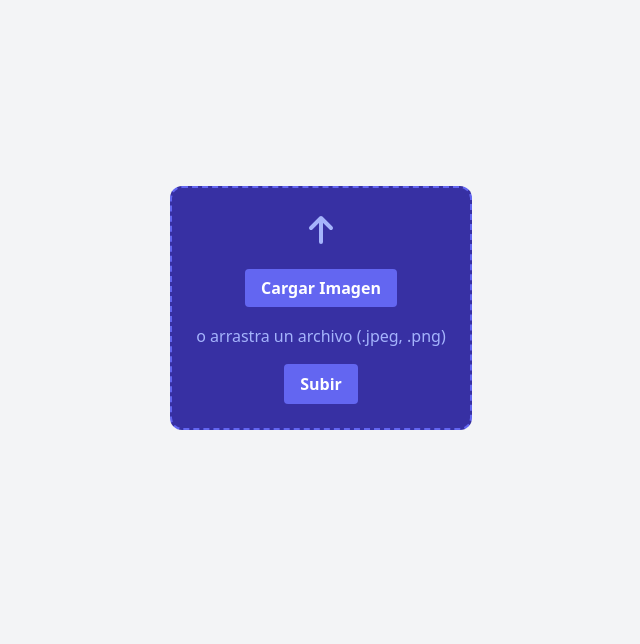
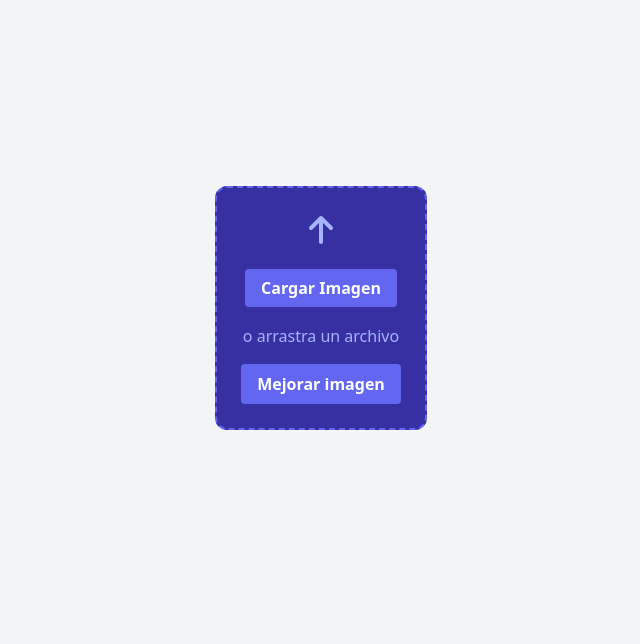
Before and after one commit to FranCamposC/SwinIR-Restore, a Flask app: page / in a window 1280 px wide. Shown: the part 56-700 px from the top of the page, without its empty margins (319-959 px from the left). Run offline with Flask 3, Linux system fonts and the light colour scheme; some libraries are stand-ins or nearby versions.

Commit message:
Codigo terminado

```diff
--- a/app.py
+++ b/app.py
@@ -1,18 +1,35 @@
 import os
 import subprocess
 from flask import Flask, request, redirect, url_for, render_template
+import time
+import shutil
+
 
 app = Flask(__name__)
 app.config['UPLOAD_FOLDER'] = 'testsets/RealSRSet+5images'
-app.config['RESULT_FOLDER'] = 'results/swinir_real_sr_x4'
+app.config['RESULT_FOLDER'] = '/results/swinir_real_sr_x4'
+
+def limpiar_carpetas(carpetas):
+    for carpeta in carpetas:
+        if os.path.exists(carpeta):
+            shutil.rmtree(carpeta)
+        os.makedirs(carpeta)
+
+
 @app.route('/', methods=['GET', 'POST'])
+
 def upload_file():
+    carpetas = [
+            'testsets/RealSRSet+5images',
+            'static/results/swinir_real_sr_x4'
+            ]
     if request.method == 'POST':
+        limpiar_carpetas(carpetas)
         file = request.files['file']
         if file:
             filepath = os.path.join(app.config['UPLOAD_FOLDER'], file.filename)
             file.save(filepath)
-            # Llamar a SwinIR
+
             subprocess.run([
                 'python', 'main_test_swinir.py',
                 '--task', 'real_sr',
@@ -27,6 +44,7 @@ def upload_file():
 
 @app.route('/show/<filename>')
 def uploaded_file(filename):
+    time.sleep(4)
     processed_filename = filename.rsplit('.', 1)[0] + '_SwinIR.png'
     processed_filepath = os.path.join(app.config['RESULT_FOLDER'], processed_filename).replace('\\', '/')
     return render_template('index.html', processed_image=processed_filepath)
--- a/main_test_swinir.py
+++ b/main_test_swinir.py
@@ -202,7 +202,7 @@ def setup(args):
 
     # 003 real-world image sr
     elif args.task in ['real_sr']:
-        save_dir = f'results/swinir_{args.task}_x{args.scale}'
+        save_dir = f'static/results/swinir_{args.task}_x{args.scale}'
         if args.large_model:
             save_dir += '_large'
         folder = args.folder_lq
--- a/templates/index.html
+++ b/templates/index.html
@@ -8,13 +8,11 @@
 </head>
 <body class="bg-gray-100 h-screen flex flex-col justify-between">
 
-    <!-- Barra superior azul con el título alineado a la izquierda -->
     <header class="w-full bg-blue-300 py-2 px-4 fixed top-0 z-10">
         <h1 class="text-4xl font-bold text-black text-left">SwinIR: Restore</h1>
     </header>
 
-    <!-- Contenido principal centrado debajo de la barra superior -->
-    <main class="flex-grow flex justify-center items-center pt-16 pb-20"> <!-- Ajuste de padding para no solapar con la barra y pie de página -->
+    <main class="flex-grow flex justify-center items-center pt-16 pb-20">
         <div class="text-center">
             <div class="flex justify-center">
                 <div class="rounded-xl border-2 border-dashed border-indigo-500 p-6 max-w-sm bg-indigo-800 text-white">
@@ -28,8 +26,8 @@
                                 <input type="file" name="file" class="hidden" accept="image/jpeg, image/png">
                             </label>
                             <br></br>
-                            <p class="text-indigo-300">o arrastra un archivo (.jpeg, .png)</p>
-                            <button type="submit" class="bg-indigo-500 hover:bg-indigo-600 text-white font-bold py-2 px-4 rounded mt-4">Subir</button>
+                            <p class="text-indigo-300">o arrastra un archivo</p>
+                            <button type="submit" class="bg-indigo-500 hover:bg-indigo-600 text-white font-bold py-2 px-4 rounded mt-4">Mejorar imagen</button>
                         </form>
                     </div>
                 </div>
@@ -37,7 +35,7 @@
         </div>
     </main>
 
-    <!-- Mostrar imagen procesada y botón de descarga -->
+
     {% if processed_image %}
     <div class="flex flex-col items-center justify-center my-4">
         <img src="{{ url_for('static', filename=processed_image) }}" alt="Processed Image" class="w-32 h-32"> <!-- Tamaño de imagen ajustado -->
@@ -47,13 +45,12 @@
     </div>
     {% endif %}
 
-    <!-- Pie de página con "Todos los derechos reservados" -->
+
     <footer class="text-center py-4">
         <span class="text-sm text-gray-600">&copy; 2024 SwinIR. Todos los derechos reservados.</span>
     </footer>
 
     <script>
-        // Si se necesita funcionalidad adicional para el manejo de archivos, se puede agregar aquí
     </script>
 
 </body>
```
